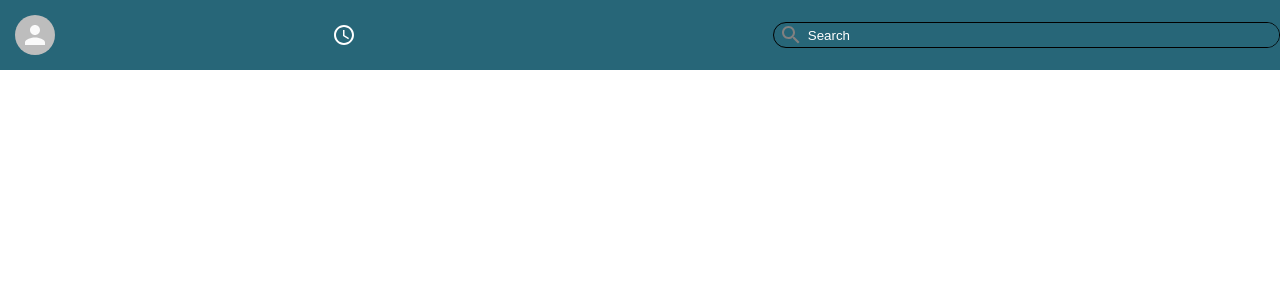
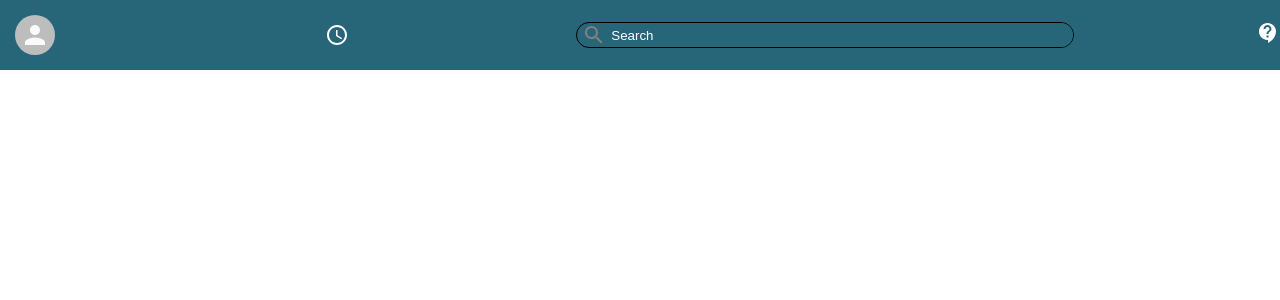
Before and after one commit to adjacentdata/ZipChat, a React (Create React App) app: page / in a window 1280 px wide. Shown: the top 300 px of the page. Built offline with nearby package versions, Linux system fonts and the light colour scheme.

Commit message:
Added Icon

```diff
--- a/src/Header.js
+++ b/src/Header.js
@@ -2,6 +2,7 @@ import React from 'react'
 import styled from "styled-components"
 import QueryBuilderIcon from '@material-ui/icons/QueryBuilder';
 import SearchIcon from '@material-ui/icons/Search';
+import ContactSupportIcon from '@material-ui/icons/ContactSupport';
 import {Avatar} from "@material-ui/core"
 
 // Styled Components Sample
@@ -66,6 +67,9 @@ const HeaderSearchBar = styled.div`
         color: white;
     }
 `
+const Right = styled.div`
+
+`;
 
 function Header() {
     return (
@@ -80,6 +84,9 @@ function Header() {
                 <SearchIcon/>
                 <input placeholder="Search"/>
             </HeaderSearchBar>
+            <Right>
+                <ContactSupportIcon/>
+            </Right>
         </HeaderMain>
     )
 }
```
